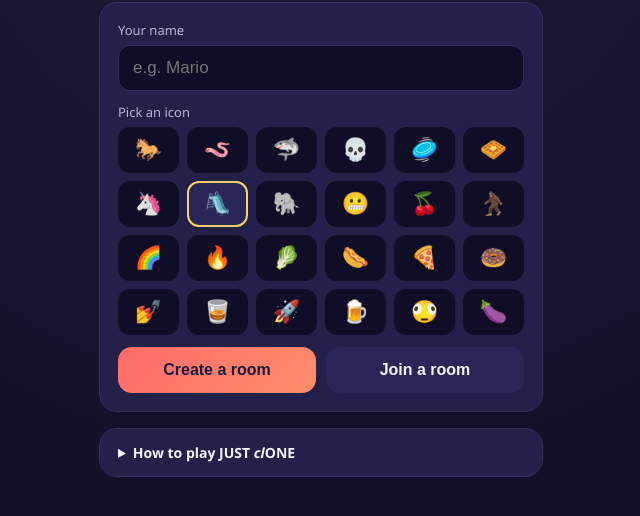
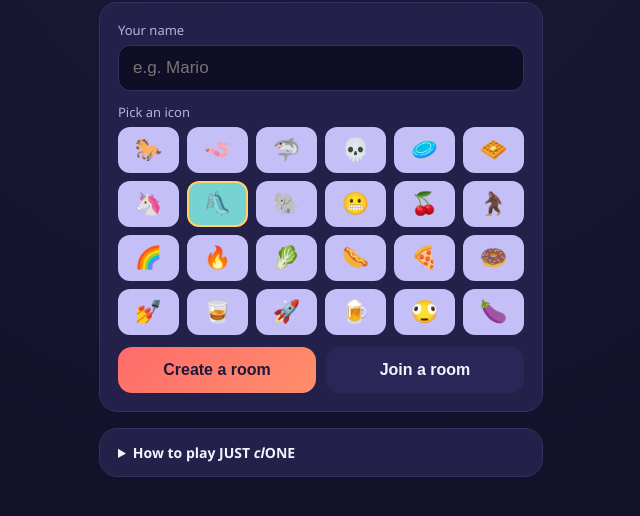
Before and after one commit to mgriffioen/JUST-clONE, a website: page public/index.html in a window 1280 px wide. Shown: the part 190-706 px from the top of the page, without its empty margins (319-959 px from the left). Drawn offline with nearby package versions, Linux system fonts and the light colour scheme; no server answers.

Commit message:
Update styles.css

```diff
--- a/public/styles.css
+++ b/public/styles.css
@@ -93,10 +93,10 @@ h3 { margin: 0; font-size: 15px; text-transform: uppercase; letter-spacing: .06e
   padding: 8px 0;
   border-radius: 12px;
   border: 2px solid transparent;
-  background: #100e26;
+  background: #c4bff7;
   cursor: pointer;
 }
-.icon-btn.selected { border-color: var(--accent-2); background: #2a2657; }
+.icon-btn.selected { border-color: var(--accent-2); background: #76d3d1; }
 
 .btn {
   border: none;
```
